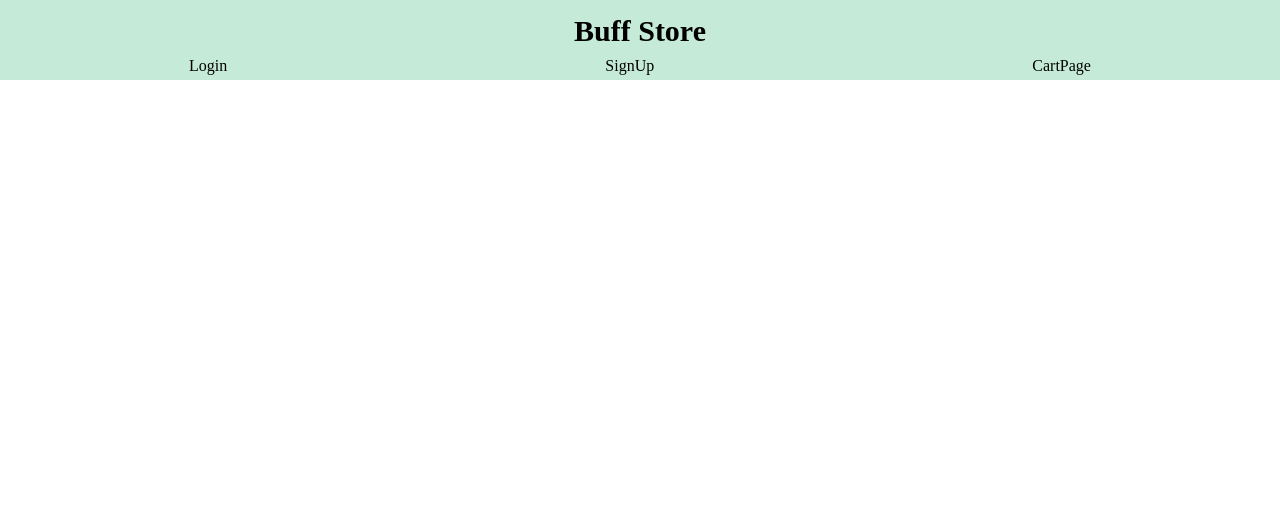
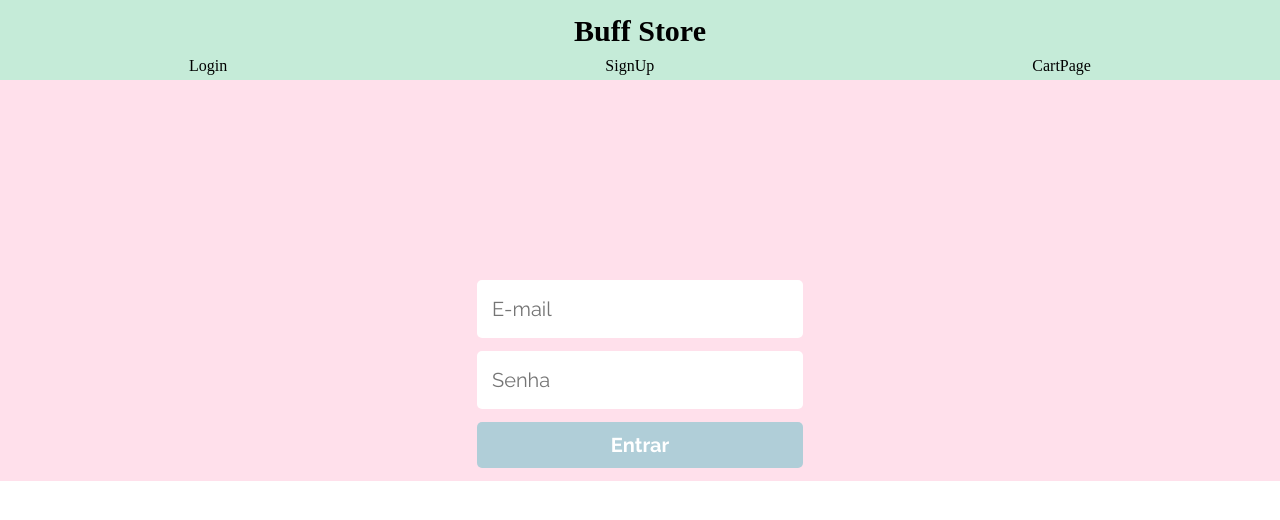
Before and after one commit to victordracxler/projeto15-buffstore-front, a React (Create React App) app: page /entrar in a window 1280 px wide. Shown: the top 520 px of the page. Built offline with nearby package versions, Linux system fonts and the light colour scheme; a web font is replaced by a local one.

Commit message:
feat: basic layout login page

```diff
--- a/package.json
+++ b/package.json
@@ -6,8 +6,10 @@
     "@testing-library/jest-dom": "^5.16.5",
     "@testing-library/react": "^13.4.0",
     "@testing-library/user-event": "^13.5.0",
+    "axios": "^1.2.0",
     "react": "^18.2.0",
     "react-dom": "^18.2.0",
+    "react-loader-spinner": "^5.3.4",
     "react-router-dom": "^6.4.3",
     "react-scripts": "5.0.1",
     "styled-components": "^5.3.6",
--- /dev/null
+++ b/src/components/SubmitButton.js
@@ -0,0 +1,25 @@
+import styled from "styled-components";
+import { buttonColor, white } from "../constants/colors";
+import { baseFont } from "../constants/fonts"
+
+export const SubmitButton = styled.button`
+    width: 326px;
+    height: 46px;
+    background: ${buttonColor};
+    border-radius: 5px;
+    border: none;
+    font-family: ${baseFont};
+    font-style: normal;
+    font-weight: 700;
+    font-size: 20px;
+    line-height: 23px;
+    text-align: center;
+    color: ${white};
+    display: flex;
+    align-items: center;
+    justify-content: center;
+    margin-bottom: 13px;
+    opacity: ${(props) => props.load ? "0.6" : "1"};
+    :hover{
+        cursor: pointer;
+    }`
--- a/src/constants/colors.js
+++ b/src/constants/colors.js
@@ -1,2 +1,4 @@
 export const white = '#FFFFFF'
 export const navBarColor = '#C5EBD8'
+export const buttonColor = '#B0CED8'
+export const backgroundColor = '#FFE0EB'
--- /dev/null
+++ b/src/constants/urls.js
@@ -0,0 +1 @@
+export const URL = 'http://localhost:5000/'
--- a/src/pages/LoginPage/LoginPage.js
+++ b/src/pages/LoginPage/LoginPage.js
@@ -1,11 +1,101 @@
 import styled from "styled-components"
 import NavBar from "../../components/NavBar"
+import { useState } from "react"
+import { useAuth } from "../../providers/auth"
+import { Input } from "../../components/Input"
+import { backgroundColor, white } from "../../constants/colors"
+import { ThreeDots } from "react-loader-spinner"
+import { SubmitButton } from "../../components/SubmitButton"
+import { useNavigate } from "react-router-dom"
+import { URL } from "../../constants/urls"
+import axios from "axios"
 
 export default function LoginPage() {
+    const [form, setForm] = useState({ email: "", password: "" })
+    const [load, setLoad] = useState(false)
+    const navigate = useNavigate()
+    const {setToken} = useAuth()
+
+    function fillForm(e) {
+        if (!load){
+        const { name, value } = e.target
+        const formContent = { ...form, [name]: value }
+        setForm(formContent)
+        console.log(formContent)
+    }}
+
+    function login() {
+        const URLlogin = URL+"sign-in"
+
+        const promise = axios.post(URLlogin, form)
+
+        setLoad(true)
+
+        promise.then((res) => {
+          setToken(res.data.token)
+          //console.log(res.data)
+          setLoad(false)
+          navigate("/carrinho")
+        })
+
+        promise.catch((err) => {
+          alert(err.response.data)
+          setLoad(false)
+        })
+
+      }
+
     return(
         <>
         <NavBar/>
-        login
+        <LoginPageContainer>
+            <Input
+            placeholder="E-mail"
+            name="email"
+            value={form.email}
+            onChange={fillForm}
+            type="text"
+            disabled= {load && true}
+            load={load}
+            />
+            <Input
+            placeholder="Senha"
+            name="password"
+            value={form.password}
+            onChange={fillForm}
+            type="password"
+            disabled= {load && true}
+            load={load}
+            />
+            <SubmitButton onClick={login}>
+            {load ?
+            <ThreeDots
+            height="51"
+            width="51"
+            radius="9"
+            color={white}
+            ariaLabel="three-dots-loading"
+            wrapperStyle={{}}
+            wrapperClassName=""
+            visible={true}
+            />
+            :
+            "Entrar"
+            }
+            </SubmitButton>
+        </LoginPageContainer>
         </>
     )
 }
+
+const LoginPageContainer = styled.div`
+    width: 100%;
+    box-sizing: border-box;
+    padding-top: 200px;
+    margin-top: 80px;
+    height: 100%;
+    display: flex;
+    flex-direction: column;
+    align-items: center;
+    background-color: ${backgroundColor};
+`
```
Also changed, not shown: 1 other file (tests, documents, lock files or other folders).
